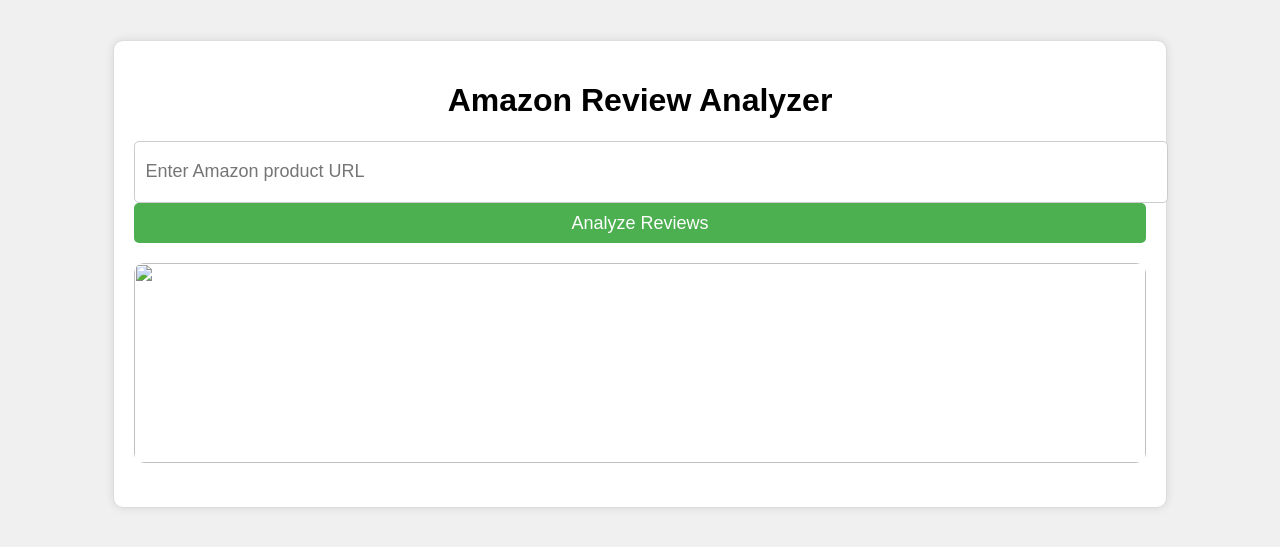
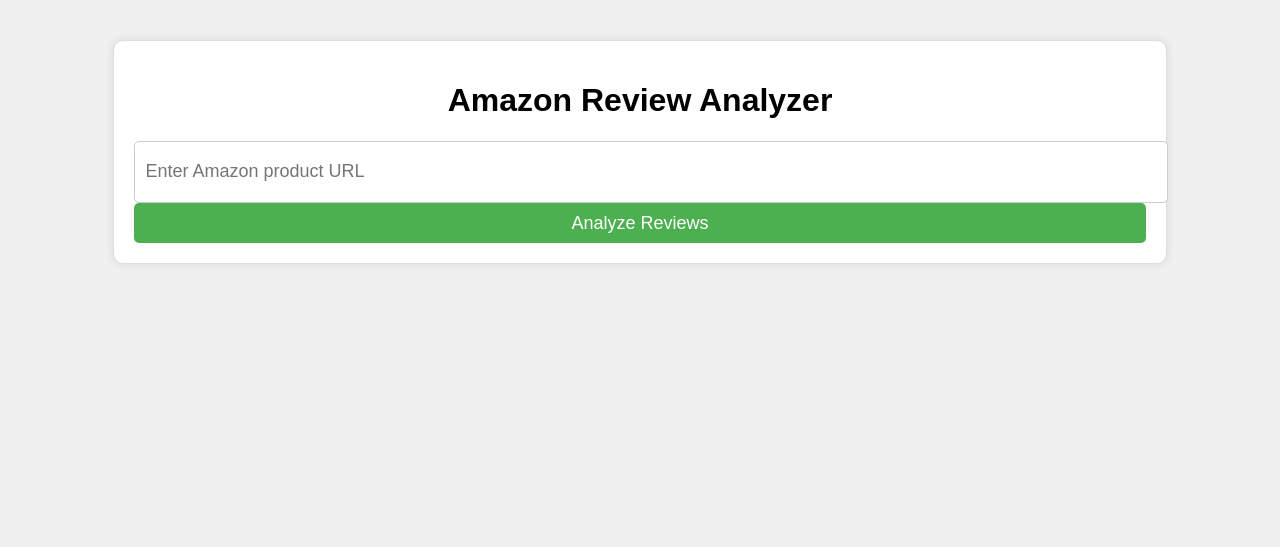
Before and after one commit to Rockxy01/ReviewAnalyze, a Flask app: page / in a window 1280 px wide. Shown: the top 547 px of the page. Run offline with Flask 3, Linux system fonts and the light colour scheme.

Commit message:
Update index.html

```diff
--- a/templates/index.html
+++ b/templates/index.html
@@ -52,6 +52,7 @@
 
         #result-container {
             margin-top: 20px;
+            display: none; /* Hide the result container initially */
         }
 
         #result-header {
@@ -59,7 +60,20 @@
             margin-bottom: 10px;
         }
 
+        #product-image {
+            width: 100%;
+            height: auto;
+            object-fit: cover;
+            border-radius: 10px;
+            margin-bottom: 20px;
+        }
+
         #result-summary {
+            font-size: 18px;
+            margin-bottom: 20px;
+        }
+
+        #result-sentiment {
             font-size: 18px;
             margin-bottom: 20px;
         }
@@ -67,13 +81,6 @@
         #result-reviews {
             font-size: 18px;
             margin-bottom: 20px;
-        }
-
-        #product-image {
-            width: 100%;
-            height: 200px;
-            object-fit: cover;
-            border-radius: 10px;
         }
     </style>
 </head>
@@ -87,11 +94,9 @@
             <button id="analyze-btn">Analyze Reviews</button>
         </form>
         <div id="result-container">
-            <div id="result-header">
-                <h2 id="product-title"></h2>
-            </div>
-            <img id="product-image" src="">
+            <img id="product-image" src="" alt="Product Image">
             <div id="result-summary"></div>
+            <div id="result-sentiment"></div>
             <div id="result-reviews"></div>
         </div>
     </div>
@@ -101,9 +106,9 @@
         const productUrlInput = document.getElementById('product-url-input');
         const analyzeBtn = document.getElementById('analyze-btn');
         const resultContainer = document.getElementById('result-container');
-        const productTitle = document.getElementById('product-title');
         const productImage = document.getElementById('product-image');
         const resultSummary = document.getElementById('result-summary');
+        const resultSentiment = document.getElementById('result-sentiment');
         const resultReviews = document.getElementById('result-reviews');
 
         analyzeForm.addEventListener('submit', (e) => {
@@ -121,26 +126,32 @@
                 .then((data) => {
                     if (data.success) {
                         const summary = data.summary;
+                        const sentiment = data.sentiment;
                         const reviews = data.reviews;
-                        const title = data.title;
-                        const imageUrl = data.image_url;
+                        const image_url = data.image_url;
 
-                        productTitle.innerText = title;
-                        productImage.src = imageUrl;
+                        productImage.src = image_url;
                         resultSummary.innerHTML = `
                             <h3>Summary:</h3>
                             <p>${summary}</p>
                         `;
-
+                        resultSentiment.innerHTML = `
+                            <h3>Sentiment Score:</h3>
+                            <p>${sentiment.toFixed(2)}</p>
+                        `;
                         resultReviews.innerHTML = `
                             <h3>Reviews:</h3>
-                            ${reviews.map((review) => `
+                            ${reviews.map((review, index) => `
                                 <div>
+                                    <p>Review ${index + 1}:</p>
                                     <p>Rating: ${review.Rating}</p>
                                     <p>Review: ${review.Review}</p>
                                 </div>
                             `).join('')}
                         `;
+
+                        // Show the result container
+                        resultContainer.style.display = 'block';
                     } else {
                         alert(`Error: ${data.error}`);
                     }
```
